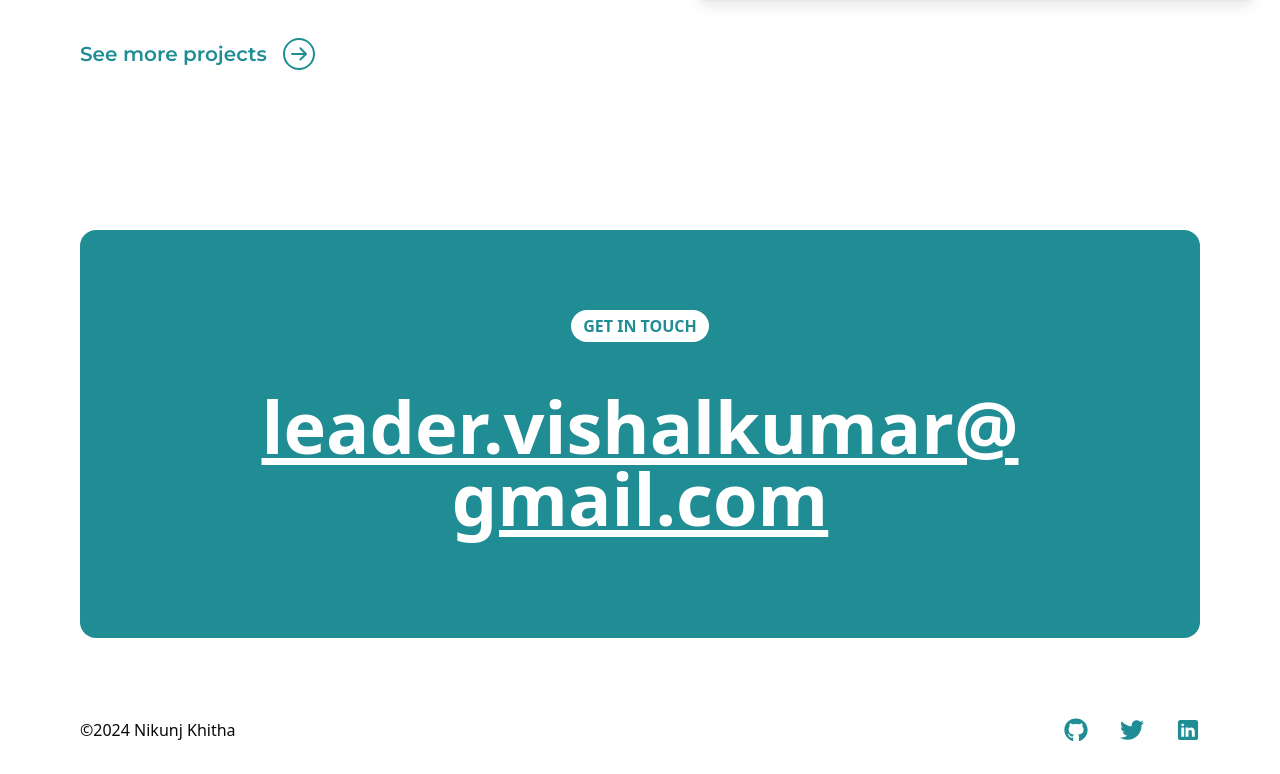
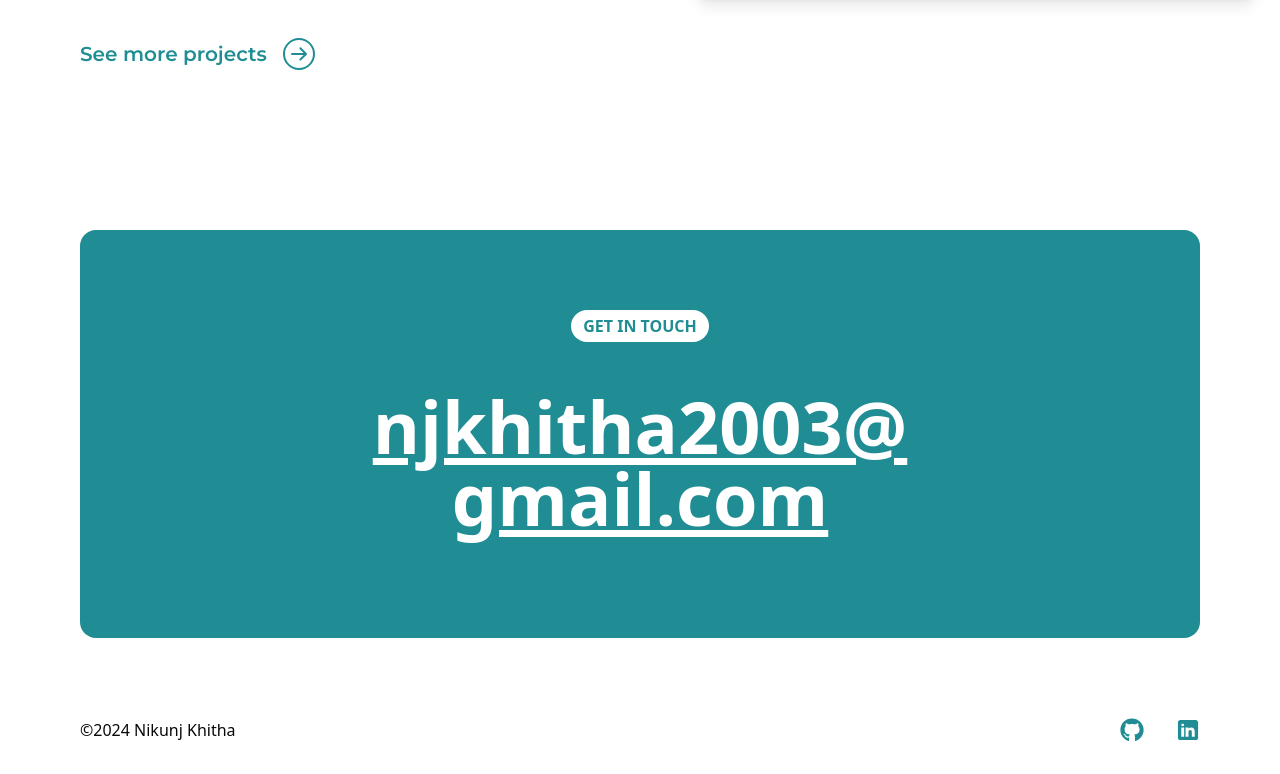
Before and after one commit to Nikunj2003/My-Next-Js-Portfolio, a Next.js app: page / in a window 1280 px wide. Shown: the part 2332-3106 px from the top of the page. Built offline with nearby package versions, Linux system fonts and the light colour scheme.

Commit message:
Updated site metadata and footer with new values

```diff
--- a/src/data/siteMetaData.mjs
+++ b/src/data/siteMetaData.mjs
@@ -5,18 +5,16 @@ export const siteMetadata = {
   description: "FullStack & AI Developer",
   language: "en-us",
   theme: "light",
-  siteName: "https://vishalkumar-v2.netlify.app",
-  siteUrl: "https://vishalkumar-v2.netlify.app",
-  siteRepo: "https://github.com/VLeads/vishalkumar-v2",
+  siteName: "https://nikunj.tech/",
+  siteUrl: "https://nikunj.tech/",
+  siteRepo: "https://github.com/Nikunj2003/My-Next-Js-Portfolio",
   siteLogo: "/favicon.ico",
   image: "/static/homepage.png",
   twitterImage: "/static/homepage.png",
   socialBanner: "/static/homepage.png",
-  email: "leader.vishalkumar@gmail.com",
-  github: "https://github.com/vleads",
-  blogs: "https://thisisvishal.hashnode.dev/",
-  twitter: "https://x.com/Vishalk01234",
-  linkedin: "https://www.linkedin.com/in/vishalkumar28/",
+  email: "njkhitha2003@gmail.com",
+  github: "https://github.com/Nikunj2003",
+  linkedin: "https://www.linkedin.com/in/Nikunj-Khitha/",
   locale: "en-US",
   googleSiteVerification: "_YJlO90eSoye2AQOhbkRAzNbejzCGiTgAD4RNR3NtHc",
 };
--- a/src/layout/footer.tsx
+++ b/src/layout/footer.tsx
@@ -15,7 +15,7 @@ export default function Footer() {
           target="_blank"
           className="mb-6 cursor-pointer text-center text-2xl font-bold underline sm:text-4xl lg:text-7xl"
         >
-          <span>leader.vishalkumar@</span>
+          <span>njkhitha2003@</span>
           <br />
           <span>gmail.com</span>
         </a>
@@ -35,14 +35,6 @@ export default function Footer() {
             <GithubIcon className="text-accent transition-colors duration-150 hover:text-accent-foreground" />
           </a>
           <a
-            href={siteMetadata.twitter}
-            target="_blank"
-            className="h-6 w-6"
-            aria-label="link to Twitter"
-          >
-            <TwitterIcon className="text-accent transition-colors duration-150 hover:text-accent-foreground" />
-          </a>
-          <a
             href={siteMetadata.linkedin}
             target="_blank"
             className="h-6 w-6"
```
